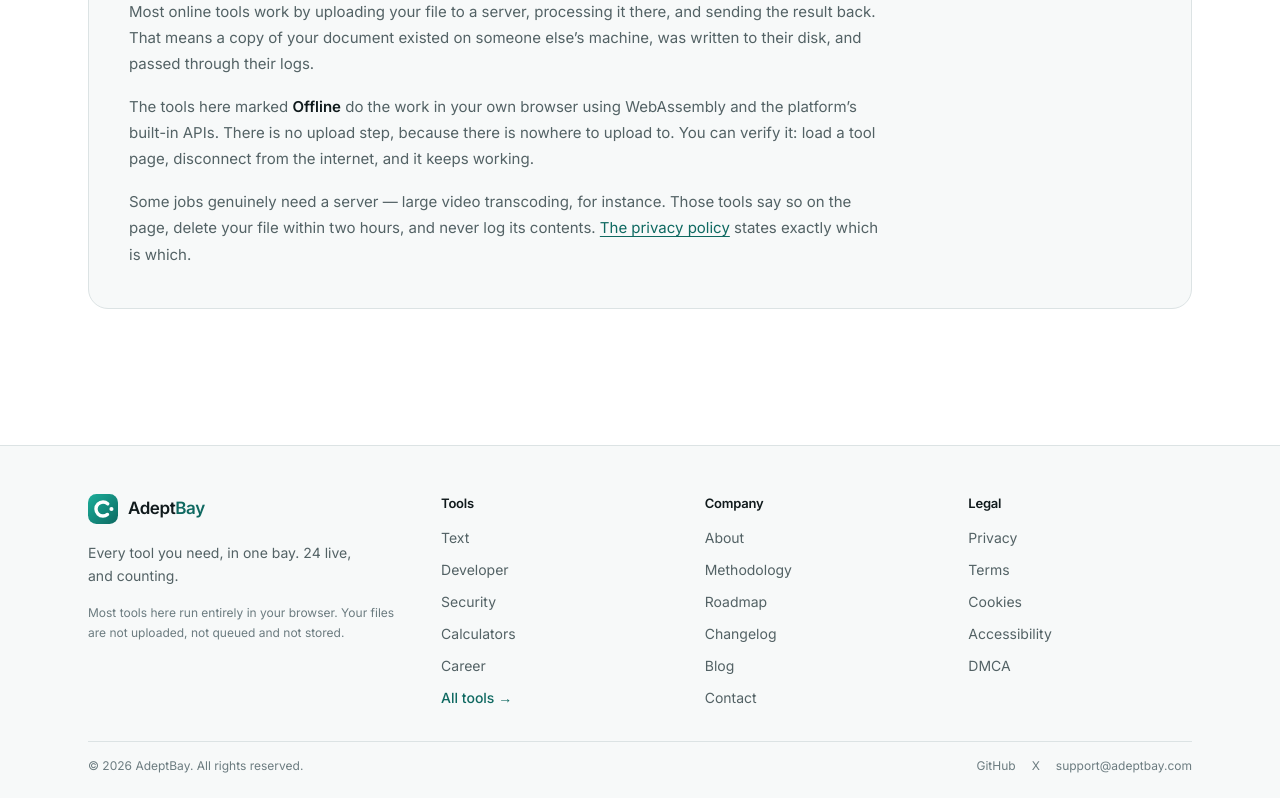
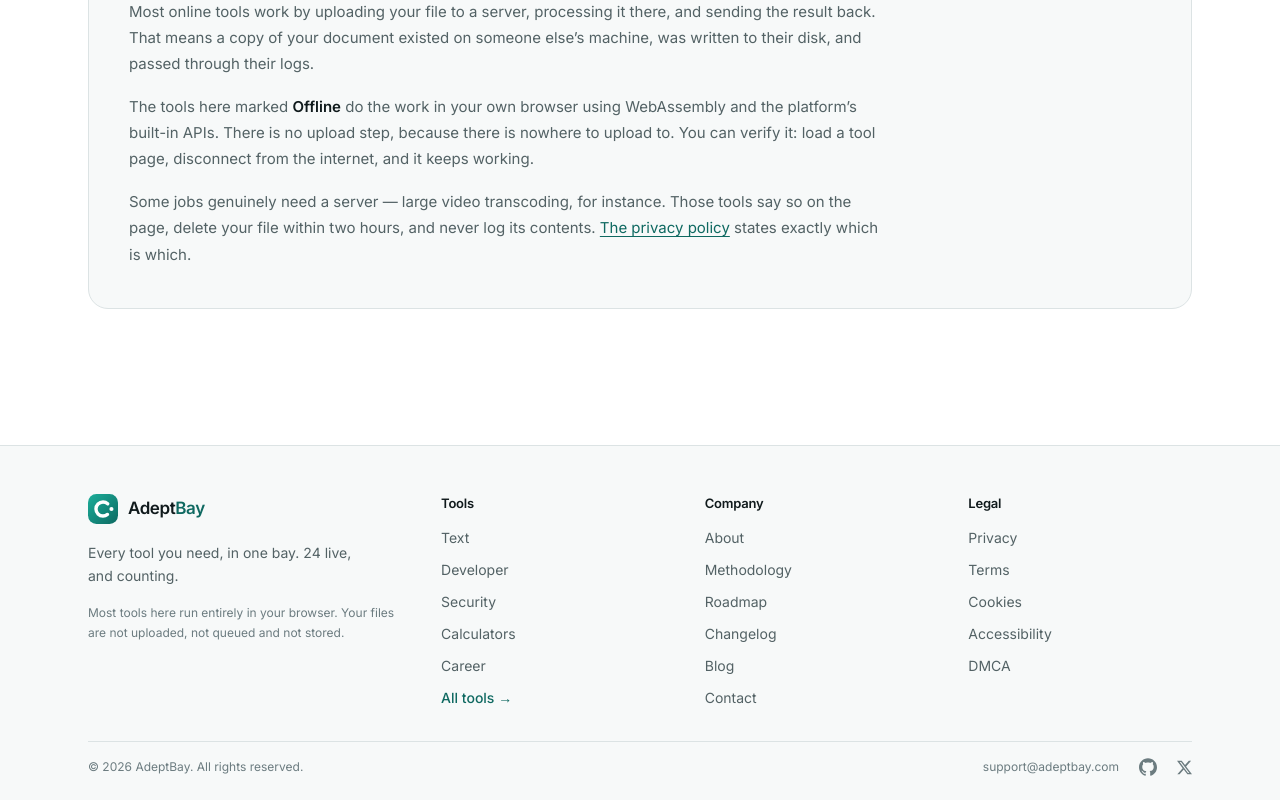
Before and after one commit to adeptbay/client, a Next.js app: page / in a window 1280 px wide. Shown: the part 1925-2725 px from the top of the page. Built offline with nearby package versions, Linux system fonts and the light colour scheme; no server answers.

Commit message:
fix: update the footer bottom part

```diff
--- a/src/ui/Icons.tsx
+++ b/src/ui/Icons.tsx
@@ -152,6 +152,29 @@
   </Icon>
 );
 
+/**
+ * Brand marks. Unlike the glyphs above these are filled, not stroked —
+ * a stroked outline of a logo is not the logo, and both are trademarks
+ * that have to be drawn as published.
+ */
+const BrandIcon = ({ size = 18, children, ...props }: IconProps) => (
+  <Icon size={size} fill="currentColor" stroke="none" {...props}>
+    {children}
+  </Icon>
+);
+
+export const GitHubIcon = (p: IconProps) => (
+  <BrandIcon {...p}>
+    <path d="M12 .297c-6.63 0-12 5.373-12 12 0 5.303 3.438 9.8 8.205 11.385.6.113.82-.258.82-.577 0-.285-.01-1.04-.015-2.04-3.338.724-4.042-1.61-4.042-1.61C4.422 18.07 3.633 17.7 3.633 17.7c-1.087-.744.084-.729.084-.729 1.205.084 1.838 1.236 1.838 1.236 1.07 1.835 2.809 1.305 3.495.998.108-.776.417-1.305.76-1.605-2.665-.3-5.466-1.332-5.466-5.93 0-1.31.465-2.38 1.235-3.22-.135-.303-.54-1.523.105-3.176 0 0 1.005-.322 3.3 1.23.96-.267 1.98-.399 3-.405 1.02.006 2.04.138 3 .405 2.28-1.552 3.285-1.23 3.285-1.23.645 1.653.24 2.873.12 3.176.765.84 1.23 1.91 1.23 3.22 0 4.61-2.805 5.625-5.475 5.92.42.36.81 1.096.81 2.22 0 1.606-.015 2.896-.015 3.286 0 .315.21.69.825.57C20.565 22.092 24 17.592 24 12.297c0-6.627-5.373-12-12-12" />
+  </BrandIcon>
+);
+
+export const XIcon = (p: IconProps) => (
+  <BrandIcon {...p}>
+    <path d="M18.901 1.153h3.68l-8.04 9.19L24 22.846h-7.406l-5.8-7.584-6.638 7.584H.474l8.6-9.83L0 1.154h7.594l5.243 6.932zm-1.291 19.49h2.039L6.486 3.24H4.298z" />
+  </BrandIcon>
+);
+
 /** Renders a category's path data from `categories.ts`. */
 export const CategoryIcon = ({ path, size = 20, ...rest }: IconProps & { path: string }) => (
   <Icon size={size} {...rest}>
--- a/src/ui/SiteFooter.tsx
+++ b/src/ui/SiteFooter.tsx
@@ -1,6 +1,7 @@
 import Link from 'next/link';
 import type { Category } from '@core/categories';
 import { site } from '@core/site';
+import { GitHubIcon, XIcon } from './Icons';
 import { Logo } from './Logo';
 
 /**
@@ -98,28 +99,30 @@
           <p className="text-xs text-fg-subtle">
             © {new Date().getFullYear()} {site.legalName}. All rights reserved.
           </p>
-          <div className="flex items-center gap-4">
+          <div className="-ml-2 flex items-center gap-1 sm:-mr-2 sm:ml-0">
+            <a
+              href={`mailto:${site.contact.support}`}
+              className="-my-2 p-2 text-xs text-fg-subtle transition-colors hover:text-fg-muted"
+            >
+              {site.contact.support}
+            </a>
             <a
               href={site.social.github}
               rel="noopener noreferrer"
               target="_blank"
-              className="text-xs text-fg-subtle transition-colors hover:text-fg-muted"
+              aria-label={`${site.name} on GitHub`}
+              className="-my-2 p-2 text-fg-subtle transition-colors hover:text-fg-muted"
             >
-              GitHub
+              <GitHubIcon size={18} />
             </a>
             <a
               href={site.social.x}
               rel="noopener noreferrer"
               target="_blank"
-              className="text-xs text-fg-subtle transition-colors hover:text-fg-muted"
+              aria-label={`${site.name} on X`}
+              className="-my-2 p-2 text-fg-subtle transition-colors hover:text-fg-muted"
             >
-              X
-            </a>
-            <a
-              href={`mailto:${site.contact.support}`}
-              className="text-xs text-fg-subtle transition-colors hover:text-fg-muted"
-            >
-              {site.contact.support}
+              <XIcon size={15} />
             </a>
           </div>
         </div>
```
